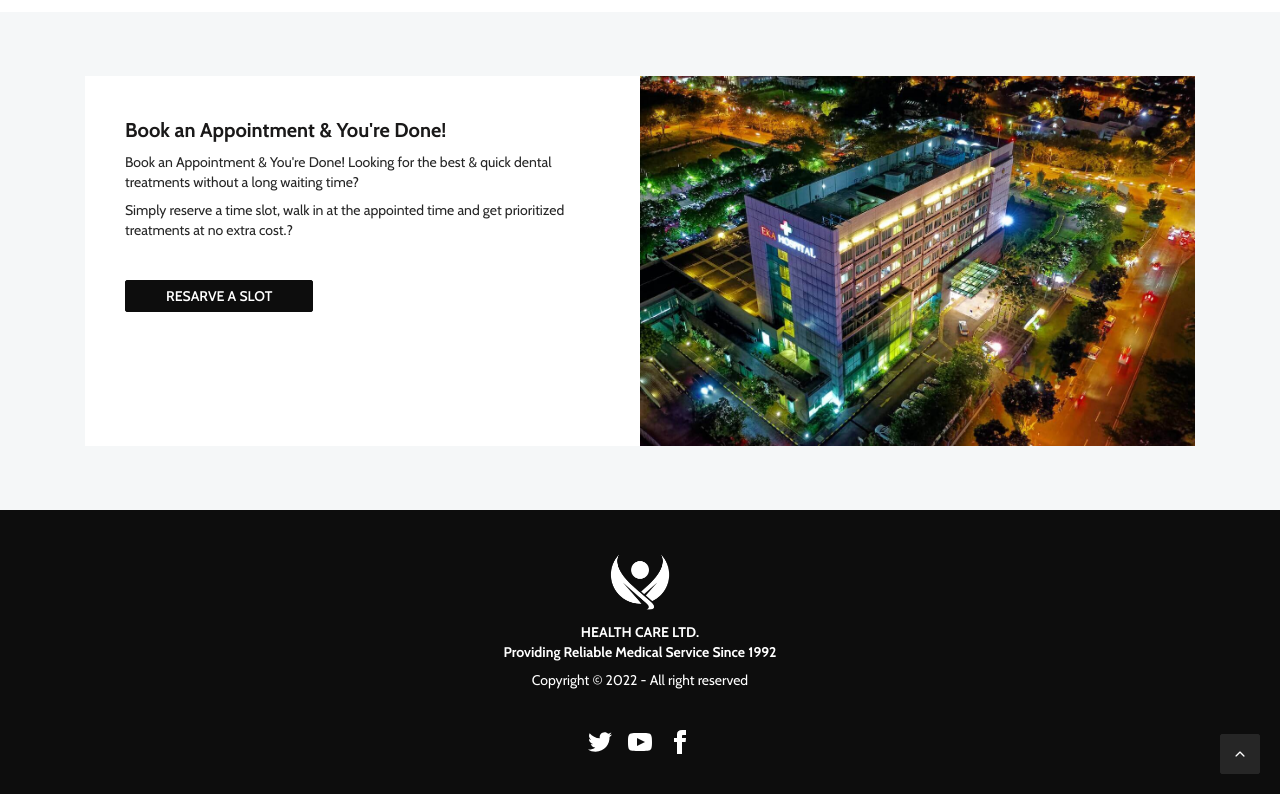
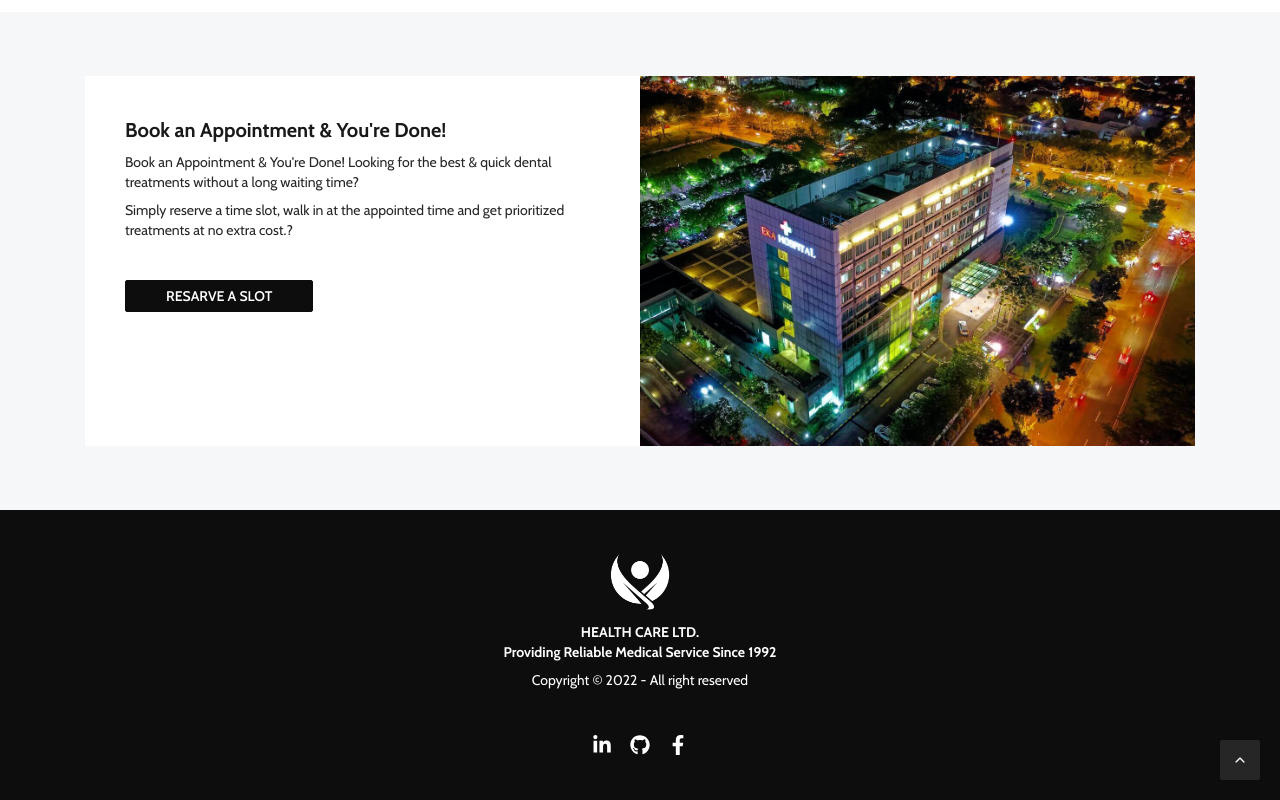
Before and after one commit to sifatullahsu/health-care, a React (Create React App) app: page / in a window 1280 px wide. Shown: the part 3876-4676 px from the top of the page. Built offline with nearby package versions, Linux system fonts and the light colour scheme; no server answers.

Commit message:
footer links change

```diff
--- a/src/components/Footer.js
+++ b/src/components/Footer.js
@@ -1,6 +1,7 @@
 import React, { useEffect, useState } from 'react';
 import logo from '../assets/images/logo2.png';
 import { IoIosArrowUp } from 'react-icons/io';
+import { FaFacebookF, FaGithub, FaLinkedinIn } from 'react-icons/fa';
 
 const Footer = () => {
 
@@ -30,10 +31,16 @@ const Footer = () => {
         <p>Copyright © 2022 - All right reserved</p>
       </div>
       <div>
-        <div className="grid grid-flow-col gap-4">
-          <a href='https://www.sifatullahsu.com/'><svg xmlns="http://www.w3.org/2000/svg" width="24" height="24" viewBox="0 0 24 24" className="fill-current"><path d="M24 4.557c-.883.392-1.832.656-2.828.775 1.017-.609 1.798-1.574 2.165-2.724-.951.564-2.005.974-3.127 1.195-.897-.957-2.178-1.555-3.594-1.555-3.179 0-5.515 2.966-4.797 6.045-4.091-.205-7.719-2.165-10.148-5.144-1.29 2.213-.669 5.108 1.523 6.574-.806-.026-1.566-.247-2.229-.616-.054 2.281 1.581 4.415 3.949 4.89-.693.188-1.452.232-2.224.084.626 1.956 2.444 3.379 4.6 3.419-2.07 1.623-4.678 2.348-7.29 2.04 2.179 1.397 4.768 2.212 7.548 2.212 9.142 0 14.307-7.721 13.995-14.646.962-.695 1.797-1.562 2.457-2.549z"></path></svg></a>
-          <a href='https://www.sifatullahsu.com/'><svg xmlns="http://www.w3.org/2000/svg" width="24" height="24" viewBox="0 0 24 24" className="fill-current"><path d="M19.615 3.184c-3.604-.246-11.631-.245-15.23 0-3.897.266-4.356 2.62-4.385 8.816.029 6.185.484 8.549 4.385 8.816 3.6.245 11.626.246 15.23 0 3.897-.266 4.356-2.62 4.385-8.816-.029-6.185-.484-8.549-4.385-8.816zm-10.615 12.816v-8l8 3.993-8 4.007z"></path></svg></a>
-          <a href='https://www.sifatullahsu.com/'><svg xmlns="http://www.w3.org/2000/svg" width="24" height="24" viewBox="0 0 24 24" className="fill-current"><path d="M9 8h-3v4h3v12h5v-12h3.642l.358-4h-4v-1.667c0-.955.192-1.333 1.115-1.333h2.885v-5h-3.808c-3.596 0-5.192 1.583-5.192 4.615v3.385z"></path></svg></a>
+        <div className='text-white flex space-x-2'>
+          <a href="https://www.linkedin.com/in/sifatullahsu/" target="_blank" rel="noreferrer" className='btn !text-xl  btn-ghost btn-dash' >
+            <FaLinkedinIn></FaLinkedinIn>
+          </a>
+          <a href="https://github.com/sifatullahsu" target="_blank" rel="noreferrer" className='btn !text-xl  btn-ghost btn-dash'>
+            <FaGithub></FaGithub>
+          </a>
+          <a href="https://www.facebook.com/sifatullahhh" target="_blank" rel="noreferrer" className='btn !text-xl  btn-ghost btn-dash'>
+            <FaFacebookF></FaFacebookF>
+          </a>
         </div>
       </div>
     </footer>
```
